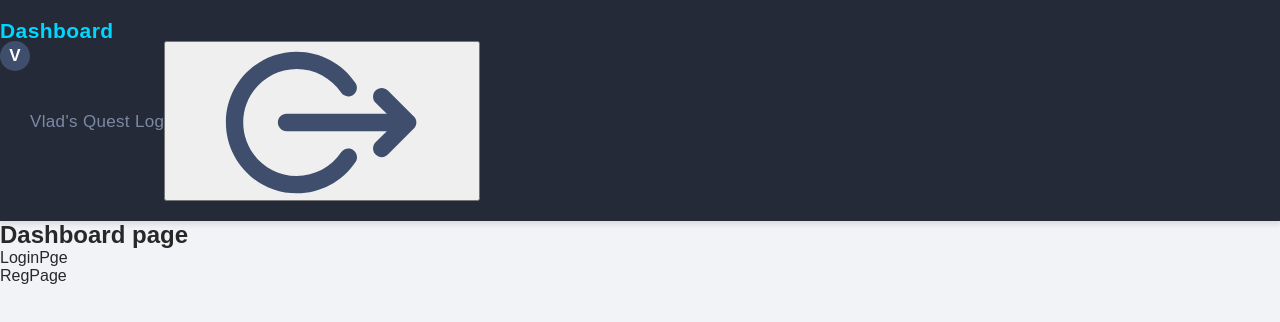
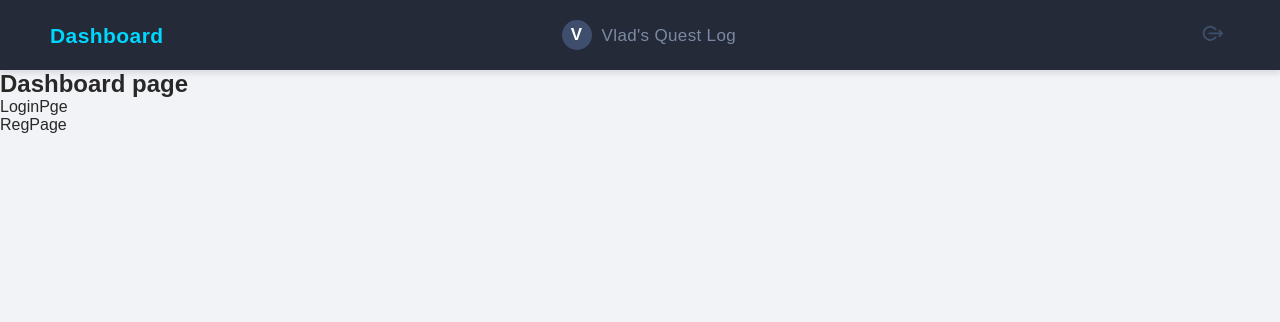
Before and after one commit to ViacheslavKozlov/dashboard-frontend, a React (Create React App) app: page /dashboard in a window 1280 px wide. Shown: the top 322 px of the page. Built offline with nearby package versions, Linux system fonts and the light colour scheme.

Commit message:
finish header styles

```diff
--- a/src/Components/header/Header.js
+++ b/src/Components/header/Header.js
@@ -7,23 +7,12 @@ const Header = () => {
   const { isMobileDevice } = useDeviceSizes();
   return (
     <HeaderContainer>
-      {/* <div className="header">
-        <h1 className="headerLogo">Dashboard</h1></div> */}
-      {isMobileDevice ? (
-        <div>
-          <div className="header-mob">
-            <h1 className="header-logo">Dashboard</h1>
-            <UserMenu />
-          </div>
+      <div className="container">
+        <div className={isMobileDevice ? "header-mob" : "header-desc"}>
+          <h1 className="header-logo">Dashboard</h1>
+          <UserMenu />
         </div>
-      ) : (
-        <div>
-          <div className="header-desc">
-            <h1 className="header-logo">Dashboard</h1>
-            <UserMenu />
-          </div>
-        </div>
-      )}
+      </div>
     </HeaderContainer>
   );
 };
--- a/src/Components/header/HeaderStyled.js
+++ b/src/Components/header/HeaderStyled.js
@@ -1,23 +1,35 @@
 import styled from "styled-components";
 
 export const HeaderContainer = styled.header`
-  display: flex;
-  align-items: center;
-  justify-content: space-between;
   background-color: #242a37;
   box-shadow: 0px 4px 4px rgba(36, 42, 55, 0.1);
 
+  .container {
+    max-width: 1280px;
+    margin: 0 auto;
+  }
   .header-desc {
+    display: flex;
+    justify-content: space-between;
+    align-items: center;
     padding-top: 20px;
     padding-bottom: 20px;
+    margin-left: 50px;
+    margin-right: 50px;
   }
 
   .header-mob {
+    display: flex;
+    justify-content: space-between;
+    align-items: center;
     padding-top: 15px;
     padding-bottom: 15px;
+    margin-left: 15px;
+    margin-right: 15px;
   }
 
   .header-logo {
+    display: block;
     font-style: normal;
     font-weight: bold;
     font-size: 21px;
--- a/src/Components/modal/Modal.module.scss
+++ b/src/Components/modal/Modal.module.scss
@@ -2,7 +2,7 @@
   position: fixed;
   width: 205px;
   height: 200px;
-  display: flex;
+  display: inline-flex;
   justify-content: center;
   align-items: center;
   background: rgba(21, 57, 90, 0.3);
--- a/src/Components/userMenu/UserMenu.js
+++ b/src/Components/userMenu/UserMenu.js
@@ -4,10 +4,12 @@ import { logoutOperation } from "../../redux/auth/authOperations";
 import { userSelector } from "../../redux/auth/authSelectors";
 import icons from "../../icons/icons.svg";
 import { UserMenuWrapper } from "./UserMenuStyled";
+import useDeviceSizes from "../../hooks/useDeviceSizes";
 
 const UserMenu = () => {
   const dispatch = useDispatch();
   //   const { name } = useSelector(userSelector);
+  const { isMobileDevice } = useDeviceSizes();
   const name = "vlad";
   const logout = () => {
     dispatch(logoutOperation());
@@ -15,13 +17,13 @@ const UserMenu = () => {
   return (
     <UserMenuWrapper>
       <p className="user-logo">{name.charAt(0).toUpperCase()}</p>
-
-      <p className="user-name">
-        {name.charAt(0).toUpperCase() + name.substr(1)}'s Quest Log
-      </p>
-
-      <button type="button" onClick={logout}>
-        <svg>
+      {!isMobileDevice && (
+        <p className="user-name">
+          {name.charAt(0).toUpperCase() + name.substr(1)}'s Quest Log
+        </p>
+      )}
+      <button className="user-logout" type="button" onClick={logout}>
+        <svg className="user-logout-logo">
           <use href={icons + "#icon-logout"} />
         </svg>
       </button>
--- a/src/Components/userMenu/UserMenuStyled.js
+++ b/src/Components/userMenu/UserMenuStyled.js
@@ -1,8 +1,10 @@
 import styled from "styled-components";
 
-export const UserMenuWrapper = styled.header`
-  display: flex;
-
+export const UserMenuWrapper = styled.div`
+  display: inline-flex;
+  align-items: center;
+  justify-content: flex-end;
+  width: calc(50% + 80px);
   .user-logo {
     display: flex;
     align-items: center;
@@ -16,6 +18,7 @@ export const UserMenuWrapper = styled.header`
     color: #ffffff;
     background: #3e4e6c;
     border-radius: 50%;
+    margin-right: 10px;
   }
 
   .user-name {
@@ -24,10 +27,21 @@ export const UserMenuWrapper = styled.header`
     justify-content: center;
     font-size: 17px;
     line-height: 1;
-
     letter-spacing: 0.02em;
-
     color: #7b8aa4;
+    margin-right: calc(100% - 210px);
+  }
+  .user-logout {
+    border: none;
+    outline: none;
+    background: none;
+    box-shadow: none;
+    cursor: pointer;
+  }
+  .user-logout-logo {
+    width: 22px;
+    height: 16px;
+    fill: #3e4e6c;
   }
 `;
 // &:hover {
```
Also changed, not shown: src/common/deviceSizes.js (+5 -5 lines).
